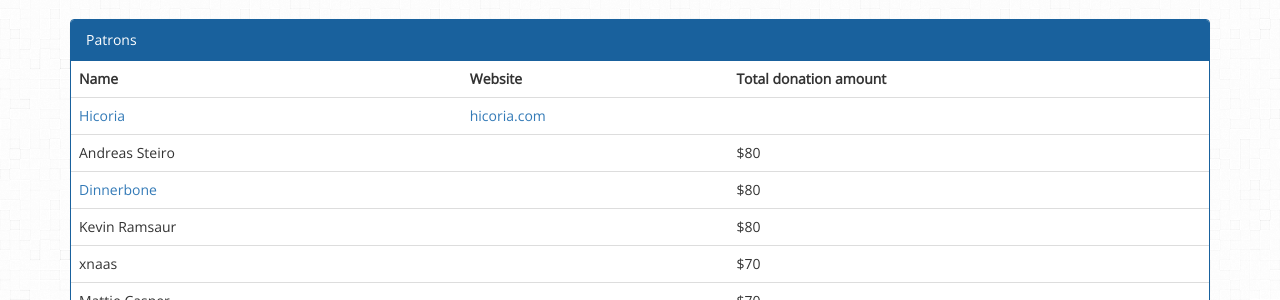
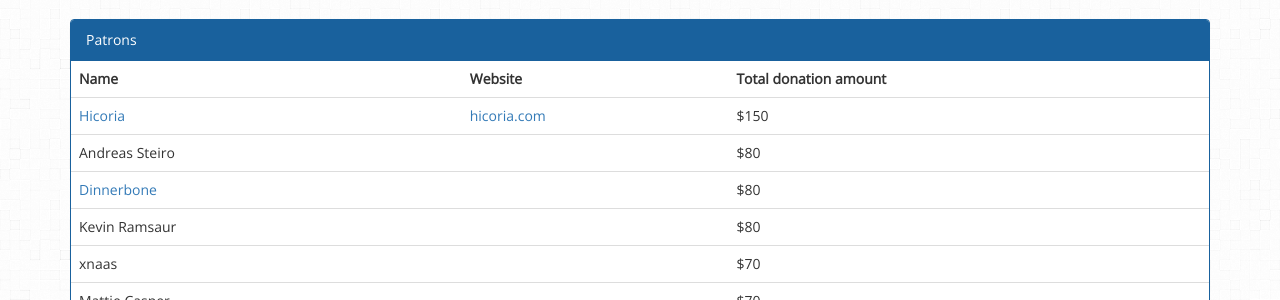
Before and after one commit to ShareX/sharex.github.io, a Jekyll site: the page built from donate/index.html, in a window 1280 px wide. Shown: the part 585-885 px from the top of the page. Built offline with Jekyll 4.4.1, drawn with Linux system fonts in a browser that asks for light colours.

Commit message:
Update patrons list

```diff
--- a/donate/index.html
+++ b/donate/index.html
@@ -31,7 +31,7 @@ title: Donate
                 <tr>
                     <td><a href="https://www.facebook.com/hicoria">Hicoria</a></td>
                     <td><a href="https://hicoria.com">hicoria.com</a></td>
-                    <td></td>
+                    <td>$150</td>
                 </tr>
                 <tr>
                     <td>Andreas Steiro</td>
```
